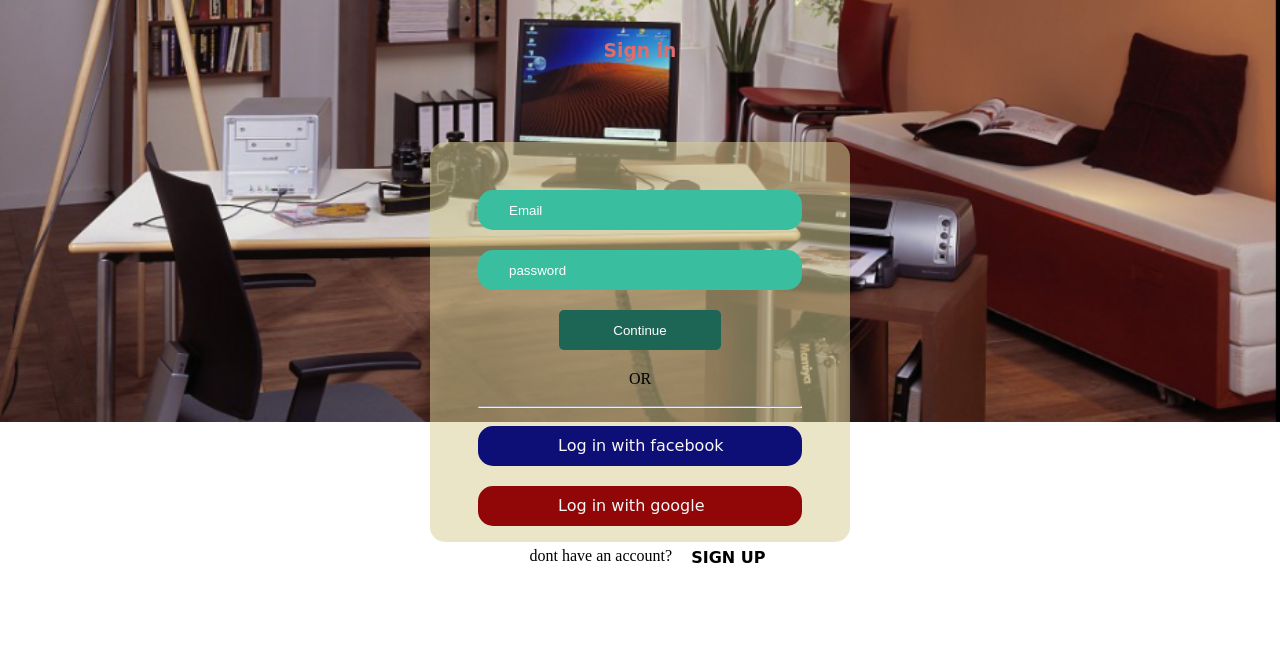
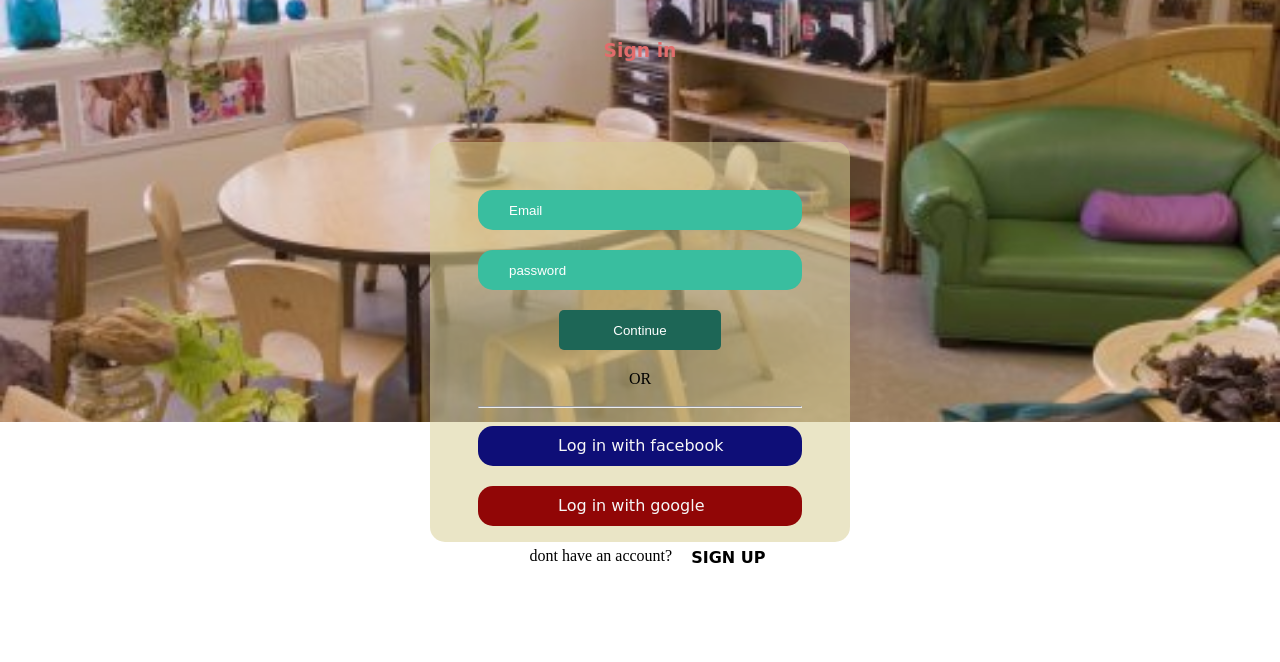
Before and after one commit to Regulusbojah/myHelperNg, a plain HTML site: page index.html in a window 1280 px wide. Shown: the part 138-800 px from the top of the page. Drawn offline with Linux system fonts and the light colour scheme.

Commit message:
update css file

```diff
--- a/landing.css
+++ b/landing.css
@@ -56,7 +56,7 @@ input[type=submit]:hover{
 
 .header{
     height: 70vh;
-    background-image:url(newwallpaper.png);
+    background-image:url(wallpaper.jpg);
     /* background: rgb(4, 71, 49); */
     color: rgb(226, 108, 108);
     text-align: center;
```
